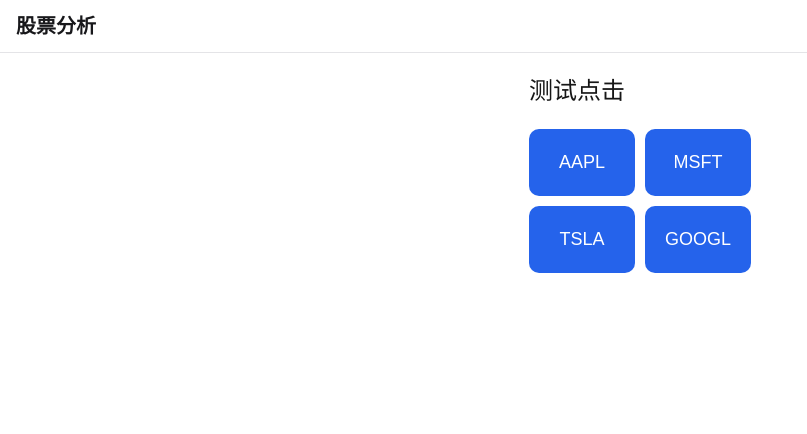
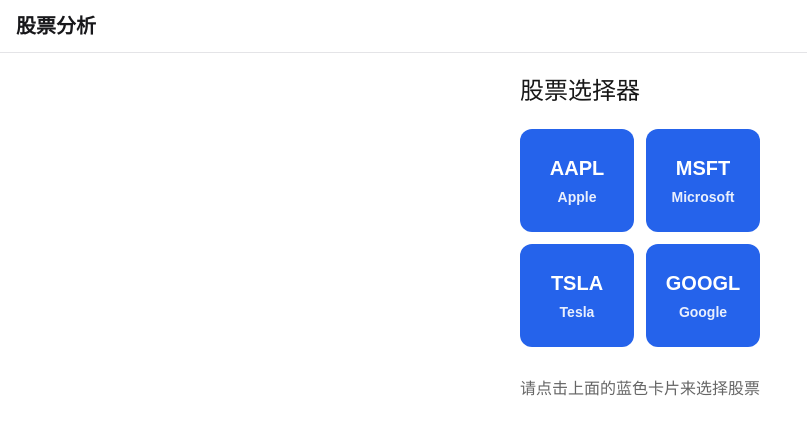
Before and after one commit to wwxiaoming/Mming, a Next.js app: page / in a window 1280 px wide. Shown: the top 434 px of the page, without its empty margins (0-807 px from the left). Built offline with nearby package versions, Linux system fonts and the light colour scheme.

Commit message:
feat: 股票分析网站
Co-authored-by: traeagent <traeagent@users.noreply.github.com>

```diff
--- a/src/app/page.tsx
+++ b/src/app/page.tsx
@@ -1,84 +1,58 @@
-"use client";
+import Link from 'next/link';
 
-import React from 'react';
+const stocks = [
+  { symbol: 'AAPL', name: 'Apple' },
+  { symbol: 'MSFT', name: 'Microsoft' },
+  { symbol: 'TSLA', name: 'Tesla' },
+  { symbol: 'GOOGL', name: 'Google' },
+];
 
-export default function Home() {
-  const [msg, setMsg] = React.useState('');
+export default function Home({ searchParams }) {
+  const selected = searchParams.stock;
 
   return (
-    <div style={{ padding: '20px', maxWidth: '400px', margin: '0 auto' }}>
-      <h1 style={{ fontSize: '24px', marginBottom: '20px' }}>测试点击</h1>
+    <div style={{ padding: '20px', maxWidth: '500px', margin: '0 auto' }}>
+      <h1 style={{ fontSize: '24px', marginBottom: '20px' }}>股票选择器</h1>
 
-      <div style={{ display: 'grid', gridTemplateColumns: '1fr 1fr', gap: '10px' }}>
-        <button
-          onClick={() => setMsg('你点击了：AAPL')}
+      <div style={{ display: 'grid', gridTemplateColumns: '1fr 1fr', gap: '12px', marginBottom: '30px' }}>
+        {stocks.map((stock) => (
+          <Link
+            key={stock.symbol}
+            href={`/?stock=${stock.symbol}`}
             style={{
-            padding: '20px',
+              padding: '24px 16px',
               backgroundColor: '#2563eb',
               color: 'white',
               border: 'none',
-            borderRadius: '10px',
-            fontSize: '18px'
+              borderRadius: '12px',
+              fontSize: '20px',
+              textDecoration: 'none',
+              textAlign: 'center',
+              fontWeight: 'bold'
             }}
           >
-          AAPL
-        </button>
-
-        <button
-          onClick={() => setMsg('你点击了：MSFT')}
-          style={{
-            padding: '20px',
-            backgroundColor: '#2563eb',
-            color: 'white',
-            border: 'none',
-            borderRadius: '10px',
-            fontSize: '18px'
-          }}
-        >
-          MSFT
-        </button>
-
-        <button
-          onClick={() => setMsg('你点击了：TSLA')}
-          style={{
-            padding: '20px',
-            backgroundColor: '#2563eb',
-            color: 'white',
-            border: 'none',
-            borderRadius: '10px',
-            fontSize: '18px'
-          }}
-        >
-          TSLA
-        </button>
-
-        <button
-          onClick={() => setMsg('你点击了：GOOGL')}
-          style={{
-            padding: '20px',
-            backgroundColor: '#2563eb',
-            color: 'white',
-            border: 'none',
-            borderRadius: '10px',
-            fontSize: '18px'
-          }}
-        >
-          GOOGL
-        </button>
+            {stock.symbol}
+            <div style={{ fontSize: '14px', opacity: '0.9', marginTop: '4px' }}>{stock.name}</div>
+          </Link>
+        ))}
       </div>
 
-      {msg && (
+      {selected && (
         <div style={{
-          marginTop: '30px',
-          padding: '20px',
+          padding: '24px',
           backgroundColor: '#dcfce7',
-          borderRadius: '10px',
-          fontSize: '20px',
-          textAlign: 'center'
+          borderRadius: '12px',
+          fontSize: '22px',
+          textAlign: 'center',
+          fontWeight: 'bold'
         }}>
-          {msg}
+          ✓ 你选择了：{selected}
         </div>
       )}
+
+      <p style={{ marginTop: '24px', color: '#666', textAlign: 'center' }}>
+        请点击上面的蓝色卡片来选择股票
+      </p>
     </div>
   );
 }
```
Lines whose indentation alone changed are shown as unchanged.
